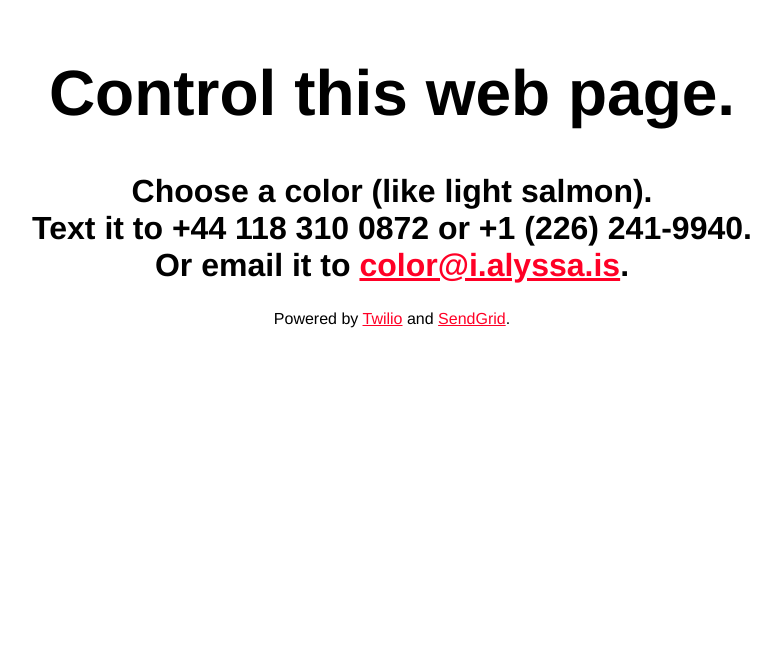
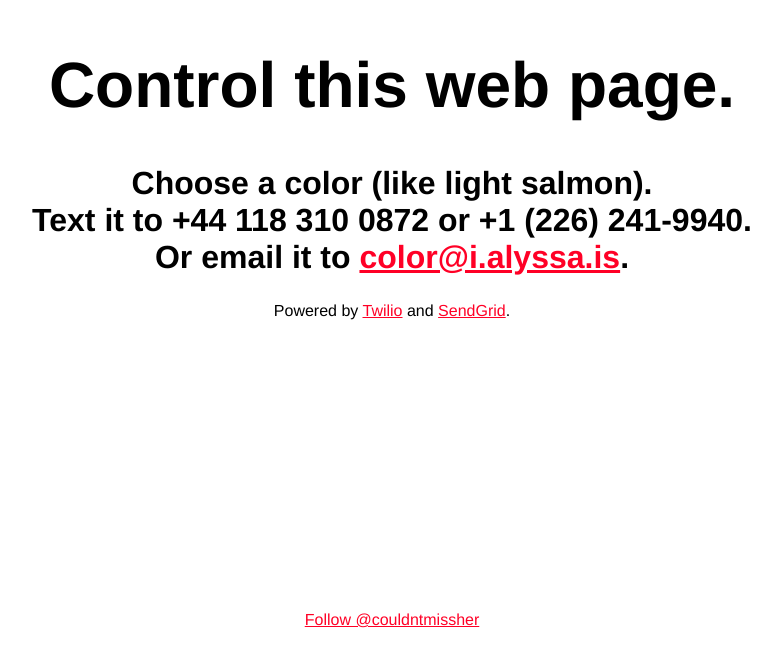
Before and after one commit to alyssais/twilio-color, a website: page public/index.html in a window 1280 px wide. Shown: the part 155-800 px from the top of the page, without its empty margins (248-1029 px from the left). Drawn offline with nearby package versions, Linux system fonts and the light colour scheme; no server answers.

Commit message:
FOLLOW ME ON THE TWITTERS

```diff
--- a/public/index.html
+++ b/public/index.html
@@ -7,7 +7,7 @@
     <link rel="stylesheet" href="/style.css">
   </head>
   <body>
-    <div class="text-container">
+    <div class="text-container highlight">
     <div class="text">
       <h1>Control this web page.</h1>
       <h2>Choose a color (like <span id="example"></span>).<br>
@@ -17,6 +17,9 @@
     </div>
     </div>
 
+    <footer class="highlight"><a href="https://twitter.com/couldntmissher" class="twitter-follow-button" data-show-count="false" data-size="large">Follow @couldntmissher</a>
+<script>!function(d,s,id){var js,fjs=d.getElementsByTagName(s)[0],p=/^http:/.test(d.location)?'http':'https';if(!d.getElementById(id)){js=d.createElement(s);js.id=id;js.src=p+'://platform.twitter.com/widgets.js';fjs.parentNode.insertBefore(js,fjs);}}(document, 'script', 'twitter-wjs');</script></footer>
+
     <!-- load JavaScript dependencies -->
     <script src="//cdnjs.cloudflare.com/ajax/libs/socket.io/0.9.16/socket.io.min.js"></script>
     <script src="/shared.js"></script>
--- a/public/style.css
+++ b/public/style.css
@@ -1,7 +1,9 @@
 body {
 	font-family: "Helvetica Neue", Helvetica, Arial, sans-serif;
-	padding-top: 10em;
+  margin: 0;
+	padding: 10em 0 8em;
 	text-align: center;
+
 	/* the background-color will be set with JavaScript */
 
 	/* make background color changes fade */
@@ -24,13 +26,17 @@ a {
 	color: #FF0026;
 }
 
+.highlight {
+  background: white;
+  background: rgba(255, 255, 255, 0.7);
+}
+
 .text {
   float: left;
 }
 
 .text-container {
   display: inline-block;
-  background: rgba(255, 255, 255, 0.7);
   padding: 0 1em 1em;
   border-radius: 1em;
 }
@@ -40,3 +46,11 @@ a {
   content: '';
   display: block;
 }
+
+footer {
+  position: fixed;
+  left: 0;
+  right: 0;
+  bottom: 0;
+  padding: 16px;
+}
```
